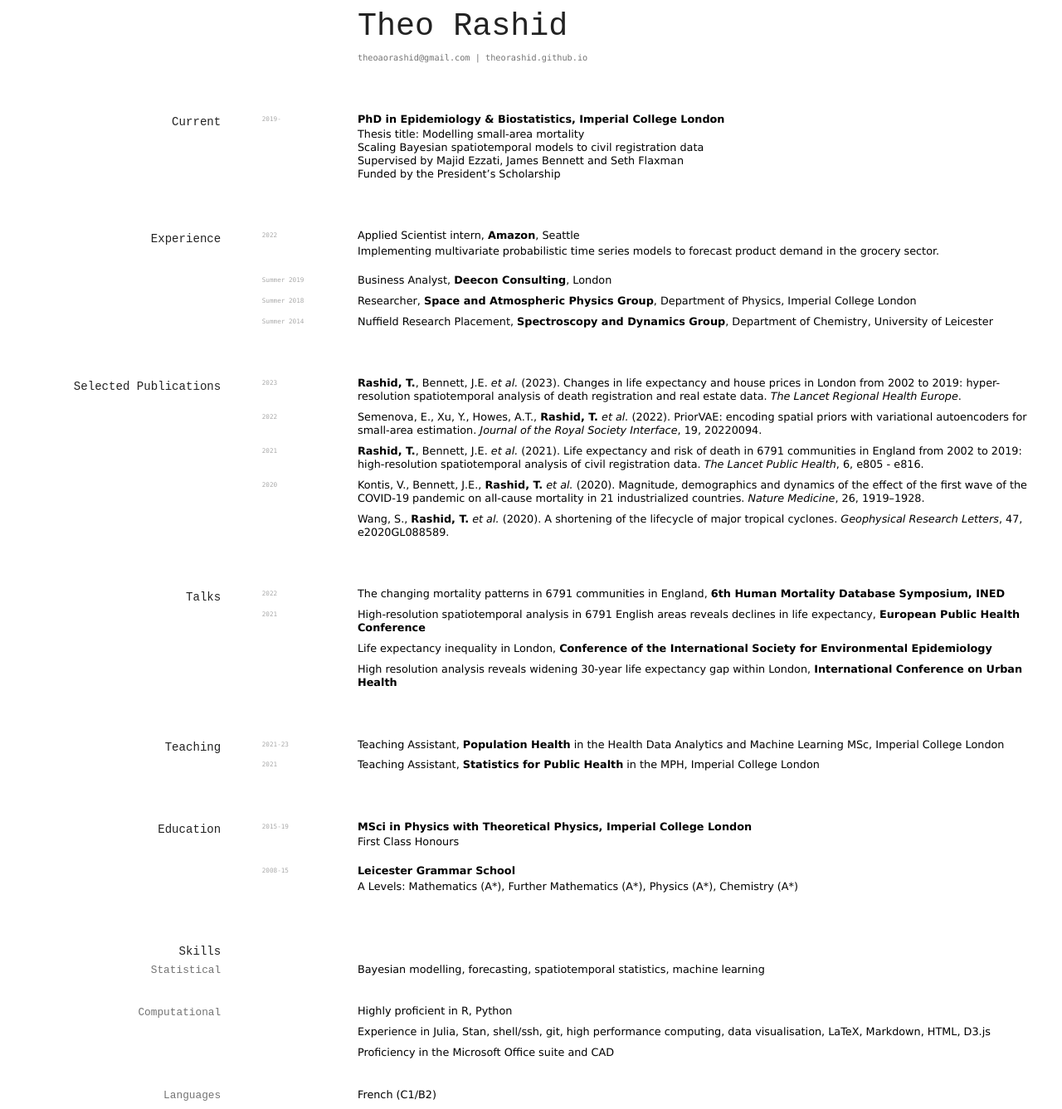
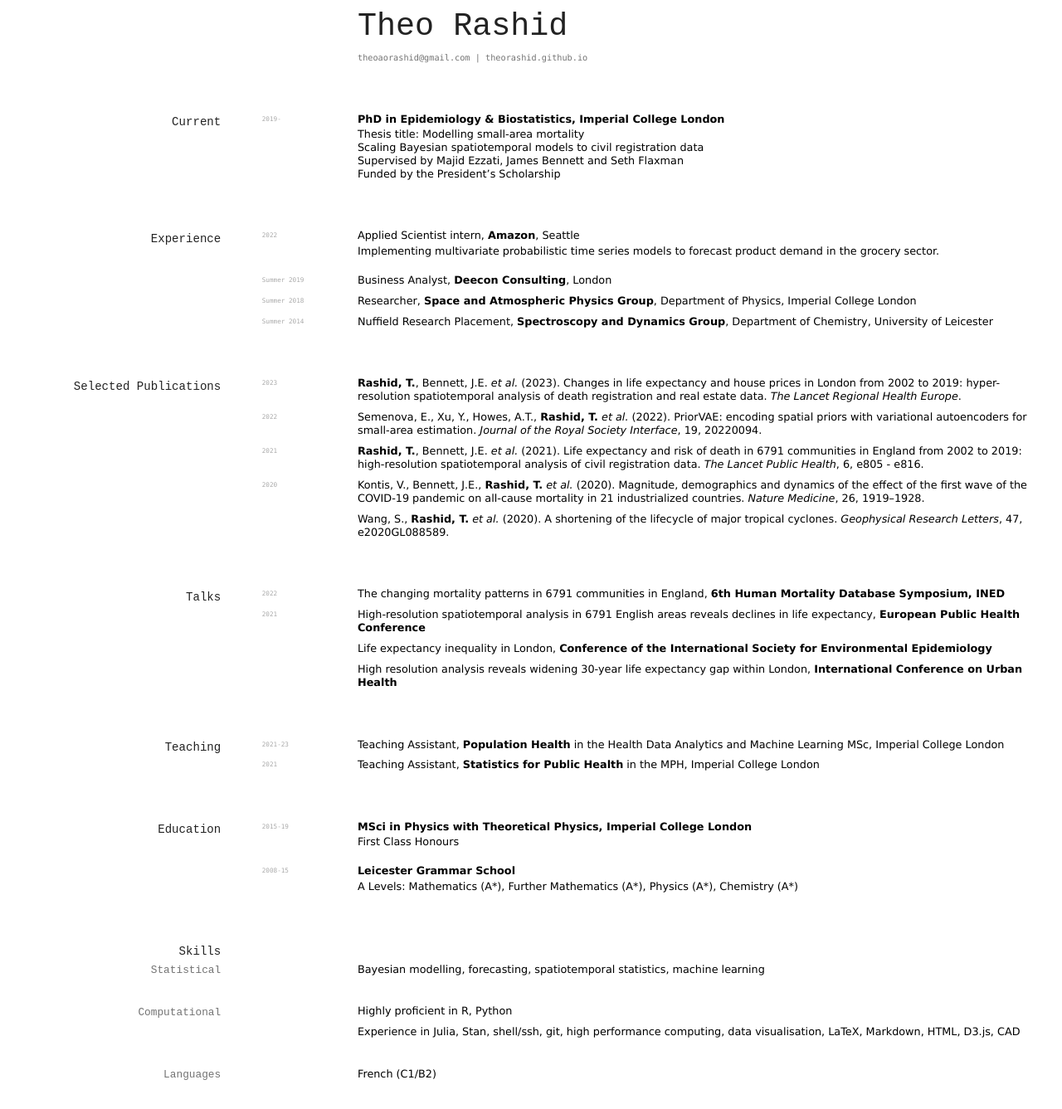
Before and after one commit to elipapa/markdown-cv, a Jekyll site: the page built from index.md, in a window 1280 px wide. Shown: the whole page at 83% size. Built offline with Jekyll 4.4.1, drawn with Linux system fonts in a browser that asks for light colours; our own code applies the rules of GitHub Pages for plain Markdown files; after the commit the page ends 1312 px from its top, so only the background shows below that.

Commit message:
if i can code, i can do word

```diff
--- a/index.md
+++ b/index.md
@@ -100,9 +100,7 @@ Bayesian modelling, forecasting, spatiotemporal statistics, machine learning
 ### Computational
 Highly proficient in R, Python
 
-Experience in Julia, Stan, shell/ssh, git, high performance computing, data visualisation, LaTeX, Markdown, HTML, D3.js
-
-Proficiency in the Microsoft Office suite and CAD
+Experience in Julia, Stan, shell/ssh, git, high performance computing, data visualisation, LaTeX, Markdown, HTML, D3.js, CAD
 
 ### Languages
 French (C1/B2)
```
